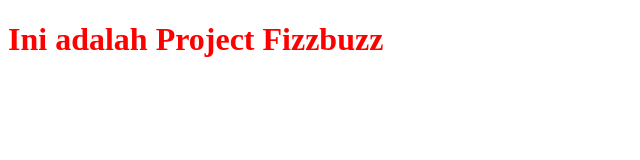
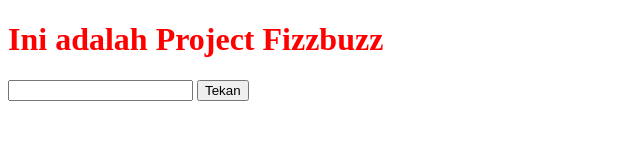
Before and after one commit to randoowen/fizzbuzz, a plain HTML site: page index.html in a window 1280 px wide. Shown: the whole page, without its empty margins (0-640 px from the left). Drawn offline with Linux system fonts and the light colour scheme.

Commit message:
Menambahkan Tombol Input

```diff
--- a/index.html
+++ b/index.html
@@ -8,6 +8,7 @@
 </head>
 <body>
     <h1>Ini adalah Project Fizzbuzz</h1>
+    <input type="text"> <button>Tekan</button>
     <script src="script.js"></script>
 </body>
 </html>
```
